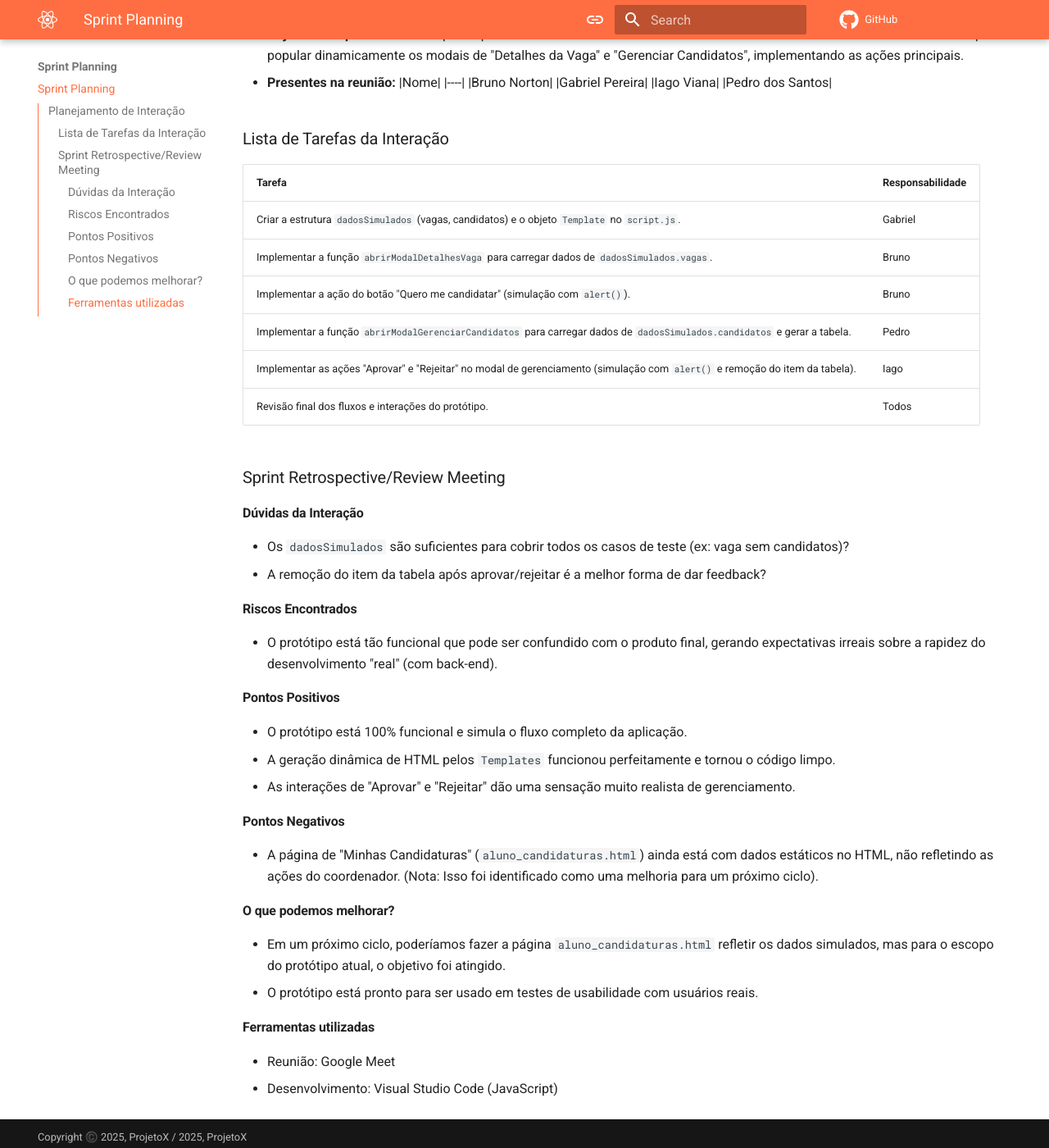
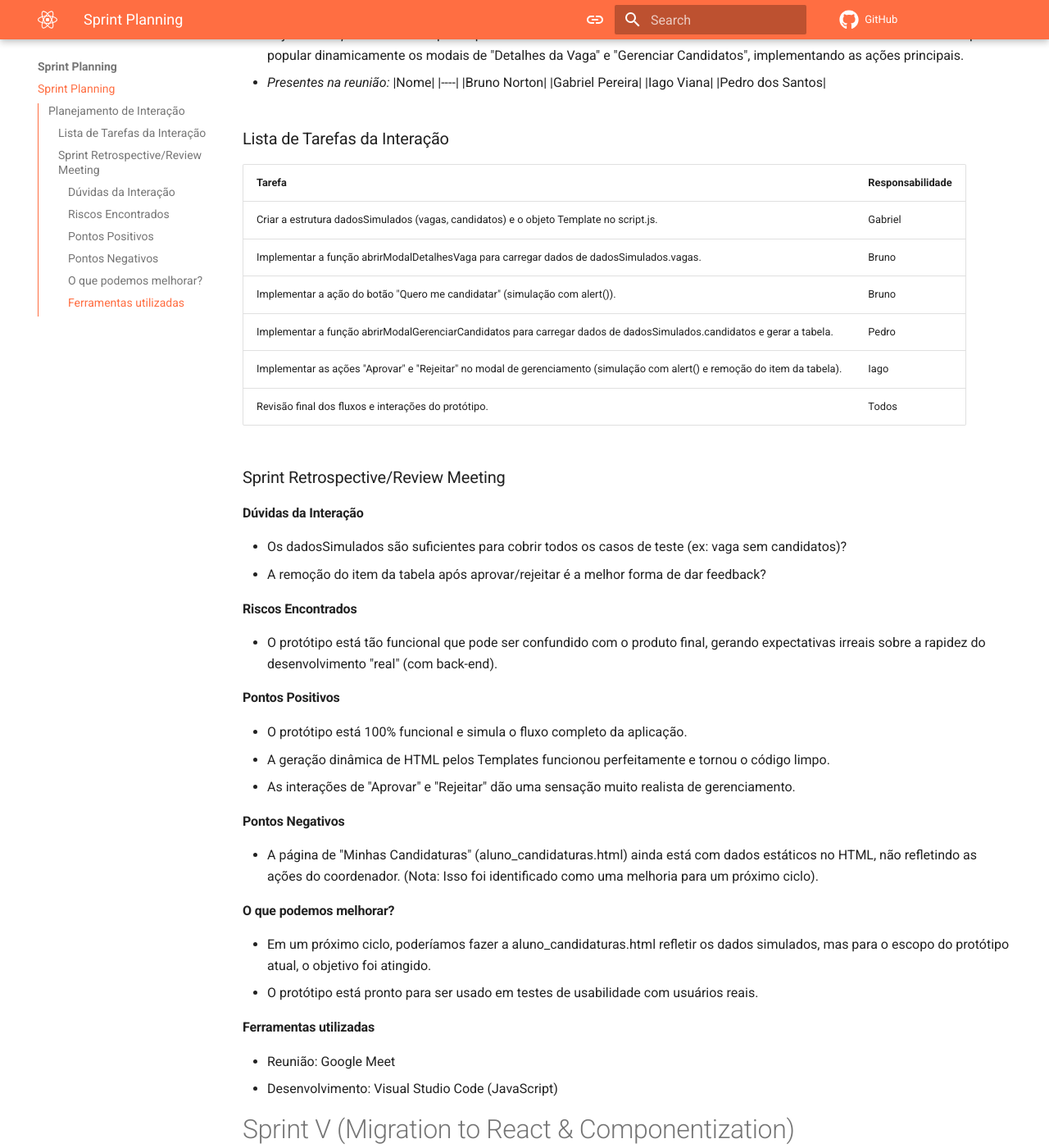
Before and after one commit to Projetos-de-Extensao/PFE_25.2_8002_I, an MkDocs documentation site: the page built from docs/_Sprint Planning/sprint.md, in a window 1280 px wide and 1400 px high, scrolled down 4801 px. Shown: the whole window at 82% size. Built offline with MkDocs 1.6.1 and Material for MkDocs 9.7.7, drawn with Linux system fonts in a browser that asks for light colours; comment, search, counter and statistics services are not loaded; some of the changed text lies outside the part shown.

Commit message:
sprint 5 completo

```diff
--- a/docs/_Sprint Planning/sprint.md
+++ b/docs/_Sprint Planning/sprint.md
@@ -9,9 +9,9 @@
 
 ## Planejamento de Interação
 
-* **Objetivo da Sprint:** Entender o problema, definir o escopo inicial e levantar os primeiros requisitos através da pesquisa com os usuários.
+* *Objetivo da Sprint:* Entender o problema, definir o escopo inicial e levantar os primeiros requisitos através da pesquisa com os usuários.
 
-* **Presentes na reunião:**
+* *Presentes na reunião:*
 |Nome|
 |----|
 |Bruno Norton|
@@ -68,9 +68,9 @@
 
 ## Planejamento de Interação
 
-* **Objetivo da Sprint:** Traduzir os requisitos e fluxos definidos em um protótipo estático (HTML/CSS), criando todas as telas necessárias para a navegação do aluno e do coordenador.
+* *Objetivo da Sprint:* Traduzir os requisitos e fluxos definidos em um protótipo estático (HTML/CSS), criando todas as telas necessárias para a navegação do aluno e do coordenador.
 
-* **Presentes na reunião:**
+* *Presentes na reunião:*
 |Nome|
 |----|
 |Bruno Norton|
@@ -82,11 +82,11 @@
 
 |Tarefa|Responsabilidade|
 |---|----|
-| Desenvolver a estrutura base do `style.css` (variáveis, layout, header, sidebar).| Gabriel|
-| Criar as telas de fluxo de entrada: `index.html`, `login_aluno.html`, `login_coord.html`.| Iago|
-| Desenvolver as telas estáticas do painel do Aluno (`aluno_vagas.html`, `aluno_candidaturas.html`, `aluno_perfil.html`).| Bruno|
-| Desenvolver as telas estáticas do painel do Coordenador (`coord_dashboard.html`, `coord_vagas.html`).| Pedro|
-| Estilizar componentes reutilizáveis (modais, tabelas, cards) no `style.css`.| Gabriel|
+| Desenvolver a estrutura base do style.css (variáveis, layout, header, sidebar).| Gabriel|
+| Criar as telas de fluxo de entrada: index.html, login_aluno.html, login_coord.html.| Iago|
+| Desenvolver as telas estáticas do painel do Aluno (aluno_vagas.html, aluno_candidaturas.html, aluno_perfil.html).| Bruno|
+| Desenvolver as telas estáticas do painel do Coordenador (coord_dashboard.html, coord_vagas.html).| Pedro|
+| Estilizar componentes reutilizáveis (modais, tabelas, cards) no style.css.| Gabriel|
 | Revisar e padronizar o HTML de todas as páginas.| Todos|
 
 ### Sprint Retrospective/Review Meeting
@@ -98,7 +98,7 @@
 
 #### Riscos Encontrados
 
-- O `style.css` pode ficar muito grande e difícil de manter se não for bem organizado desde o início.
+- O style.css pode ficar muito grande e difícil de manter se não for bem organizado desde o início.
 
 #### Pontos Positivos
 
@@ -126,9 +126,9 @@
 
 ## Planejamento de Interação
 
-* **Objetivo da Sprint:** Adicionar interatividade básica ao protótipo com JavaScript. Isso inclui simulação de login, navegação e a funcionalidade de modais simples e do formulário de perfil.
+* *Objetivo da Sprint:* Adicionar interatividade básica ao protótipo com JavaScript. Isso inclui simulação de login, navegação e a funcionalidade de modais simples e do formulário de perfil.
 
-* **Presentes na reunião:**
+* *Presentes na reunião:*
 |Nome|
 |----|
 |Bruno Norton|
@@ -140,28 +140,28 @@
 
 |Tarefa|Responsabilidade|
 |---|----|
-| Criar o `script.js` e a função helper `setupModal` para abrir/fechar modais.| Gabriel|
+| Criar o script.js e a função helper setupModal para abrir/fechar modais.| Gabriel|
 | Implementar a simulação de login (aluno e coordenador) com redirecionamento de página.| Bruno|
-| Conectar os modais de "Esqueci a Senha" e "Criar Conta" e simular o envio de formulário com `alert()`.| Pedro|
-| Implementar a lógica de "Editar Perfil" na página `aluno_perfil.html` (alternar `disabled` e texto do botão).| Iago|
-| Conectar o botão "Criar Nova Vaga" (`coord_dashboard.html` e `coord_vagas.html`) para abrir o modal.| Gabriel|
-| Simular a submissão do formulário "Criar Vaga" com `alert()` e fechar o modal.| Bruno|
+| Conectar os modais de "Esqueci a Senha" e "Criar Conta" e simular o envio de formulário com alert().| Pedro|
+| Implementar a lógica de "Editar Perfil" na página aluno_perfil.html (alternar disabled e texto do botão).| Iago|
+| Conectar o botão "Criar Nova Vaga" (coord_dashboard.html e coord_vagas.html) para abrir o modal.| Gabriel|
+| Simular a submissão do formulário "Criar Vaga" com alert() e fechar o modal.| Bruno|
 
 ### Sprint Retrospective/Review Meeting
 
 #### Dúvidas da Interação
 
 - A lógica de "Editar Perfil" está clara para o usuário (botão mudar de "Editar" para "Salvar")?
-- Estamos usando `alert()` demais? Quando devemos trocar por algo mais elegante?
+- Estamos usando alert() demais? Quando devemos trocar por algo mais elegante?
 
 #### Riscos Encontrados
 
-- O `script.js` pode crescer rapidamente e ficar desorganizado, misturando lógicas de páginas diferentes.
+- O script.js pode crescer rapidamente e ficar desorganizado, misturando lógicas de páginas diferentes.
 
 #### Pontos Positivos
 
 - O protótipo agora é navegável e interativo. Os fluxos de login e cadastro podem ser testados.
-- A função `setupModal` se provou muito útil e evitou repetição de código.
+- A função setupModal se provou muito útil e evitou repetição de código.
 - A funcionalidade de "Editar Perfil" (toggle) funciona muito bem.
 
 #### Pontos Negativos
@@ -171,7 +171,7 @@
 
 #### O que podemos melhorar?
 
-- Separar a lógica no `script.js` por "página" ou "contexto" (ex:lógica do painel do aluno,lógica de login).
+- Separar a lógica no script.js por "página" ou "contexto" (ex:lógica do painel do aluno,lógica de login).
 - Focar na próxima Sprint em popular os modais complexos com dados dinâmicos.
 
 #### Ferramentas utilizadas
@@ -185,9 +185,9 @@
 
 ## Planejamento de Interação
 
-* **Objetivo da Sprint:** Finalizar o protótipo funcional simulando um back-end. Isso envolve criar dados "mockados" e usá-los para popular dinamicamente os modais de "Detalhes da Vaga" e "Gerenciar Candidatos", implementando as ações principais.
+* *Objetivo da Sprint:* Finalizar o protótipo funcional simulando um back-end. Isso envolve criar dados "mockados" e usá-los para popular dinamicamente os modais de "Detalhes da Vaga" e "Gerenciar Candidatos", implementando as ações principais.
 
-* **Presentes na reunião:**
+* *Presentes na reunião:*
 |Nome|
 |----|
 |Bruno Norton|
@@ -199,18 +199,18 @@
 
 |Tarefa|Responsabilidade|
 |---|----|
-| Criar a estrutura `dadosSimulados` (vagas, candidatos) e o objeto `Template` no `script.js`.| Gabriel|
-| Implementar a função `abrirModalDetalhesVaga` para carregar dados de `dadosSimulados.vagas`.| Bruno|
-| Implementar a ação do botão "Quero me candidatar" (simulação com `alert()`).| Bruno|
-| Implementar a função `abrirModalGerenciarCandidatos` para carregar dados de `dadosSimulados.candidatos` e gerar a tabela.| Pedro|
-| Implementar as ações "Aprovar" e "Rejeitar" no modal de gerenciamento (simulação com `alert()` e remoção do item da tabela).| Iago|
+| Criar a estrutura dadosSimulados (vagas, candidatos) e o objeto Template no script.js.| Gabriel|
+| Implementar a função abrirModalDetalhesVaga para carregar dados de dadosSimulados.vagas.| Bruno|
+| Implementar a ação do botão "Quero me candidatar" (simulação com alert()).| Bruno|
+| Implementar a função abrirModalGerenciarCandidatos para carregar dados de dadosSimulados.candidatos e gerar a tabela.| Pedro|
+| Implementar as ações "Aprovar" e "Rejeitar" no modal de gerenciamento (simulação com alert() e remoção do item da tabela).| Iago|
 | Revisão final dos fluxos e interações do protótipo.| Todos|
 
 ### Sprint Retrospective/Review Meeting
 
 #### Dúvidas da Interação
 
-- Os `dadosSimulados` são suficientes para cobrir todos os casos de teste (ex: vaga sem candidatos)?
+- Os dadosSimulados são suficientes para cobrir todos os casos de teste (ex: vaga sem candidatos)?
 - A remoção do item da tabela após aprovar/rejeitar é a melhor forma de dar feedback?
 
 #### Riscos Encontrados
@@ -220,19 +220,87 @@
 #### Pontos Positivos
 
 - O protótipo está 100% funcional e simula o fluxo completo da aplicação.
-- A geração dinâmica de HTML pelos `Templates` funcionou perfeitamente e tornou o código limpo.
+- A geração dinâmica de HTML pelos Templates funcionou perfeitamente e tornou o código limpo.
 - As interações de "Aprovar" e "Rejeitar" dão uma sensação muito realista de gerenciamento.
 
 #### Pontos Negativos
 
-- A página de "Minhas Candidaturas" (`aluno_candidaturas.html`) ainda está com dados estáticos no HTML, não refletindo as ações do coordenador. (Nota: Isso foi identificado como uma melhoria para um próximo ciclo).
+- A página de "Minhas Candidaturas" (aluno_candidaturas.html) ainda está com dados estáticos no HTML, não refletindo as ações do coordenador. (Nota: Isso foi identificado como uma melhoria para um próximo ciclo).
 
 #### O que podemos melhorar?
 
-- Em um próximo ciclo, poderíamos fazer a página `aluno_candidaturas.html` refletir os dados simulados, mas para o escopo do protótipo atual, o objetivo foi atingido.
+- Em um próximo ciclo, poderíamos fazer a aluno_candidaturas.html refletir os dados simulados, mas para o escopo do protótipo atual, o objetivo foi atingido.
 - O protótipo está pronto para ser usado em testes de usabilidade com usuários reais.
 
 #### Ferramentas utilizadas
 
 - Reunião: Google Meet
 - Desenvolvimento: Visual Studio Code (JavaScript)
+
+# Sprint V (Migration to React & Componentization)
+
+> 17/10/2025 à 05/11/2025
+
+## Planejamento de Interação
+
+* *Objetivo da Sprint:* Migrar o protótipo estático (HTML/CSS/JS) para uma aplicação React. O foco é componentizar a UI, introduzir roteamento (react-router-dom) e gerenciar o estado local com useState, recriando a funcionalidade do protótipo JS.
+
+* *Presentes na reunião:*
+|Nome|
+|----|
+|Bruno Norton|
+|Gabriel Pereira|
+|Iago Viana|
+|Pedro dos Santos|
+
+### Lista de Tarefas da Interação
+
+|Tarefa|Responsabilidade|
+|---|----|
+| Configurar o ambiente do projeto React (ex: Vite) e instalar o react-router-dom.| Gabriel|
+| Criar o App.jsx e definir todas as rotas da aplicação (createBrowserRouter).| Gabriel|
+| Converter as páginas de login e seleção (index.html, login_*.html) em Pages React (IndexPage.jsx, LoginAlunoPage.jsx).| Iago|
+| Criar os AlunoLayout.jsx e CoordLayout.jsx usando <Outlet> e <Link> para navegação.| Pedro|
+| Converter as páginas internas do Aluno (aluno_*.html) em Pages filhas (AlunoVagasAbertas.jsx, AlunoCandidaturas.jsx, AlunoPerfil.jsx).| Bruno|
+| Converter as páginas internas do Coordenador (coord_*.html) em Pages filhas (CoordDashboard.jsx, CoordVagas.jsx).| Pedro|
+| Migrar os 'Templates' JS dos modais para Componentes React (VagaModal.jsx, CriarVagaModal.jsx, GerenciarCandidatosModal.jsx).| Iago|
+| Substituir a lógica imperativa do script.js (ex: toggle de perfil, abrir/fechar modal) por estado declarativo do React (useState).| Todos|
+| Mover os dadosSimulados para dentro dos componentes React (ex: DADOS_VAGAS em AlunoVagasAbertas.jsx).| Bruno|
+| Re-implementar as simulações de login e formulários com alert() e useNavigate.| Todos|
+
+### Sprint Retrospective/Review Meeting
+
+#### Dúvidas da Interação
+
+- Como vamos gerenciar o estado global (ex: o usuário logado) no futuro? O React Context é o próximo passo?
+- O style.css (para o VagaModal) e o index.css (global) podem causar confusão. Devemos unificá-los?
+
+#### Riscos Encontrados
+
+- A lógica de useState para múltiplos modais na mesma página (ex: LoginAlunoPage com Cadastro e Esqueci Senha) pode ficar complexa de gerenciar.
+- O "Prop drilling" (passar onClose para os modais) está simples agora, mas pode ser um problema se a aplicação crescer.
+
+#### Pontos Positivos
+
+- A aplicação está 100% componentizada. O reuso de código (Modais, Layouts) é excelente.
+- O roteamento com react-router-dom é limpo e torna a navegação instantânea.
+- O uso de useState para controlar filtros, modais e formulários é muito mais declarativo e fácil de manter do que o JS puro.
+- A estrutura de pastas (pages, components) está bem organizada.
+
+#### Pontos Negativos
+
+- A aplicação ainda depende de `alert()`s para simular ações de back-end.
+- Todos os dados (vagas, candidatos) ainda estão mocados dentro dos arquivos .jsx, não vêm de uma fonte externa.
+- Não há autenticação real ou rotas protegidas; qualquer um pode acessar /aluno/vagas diretamente pela URL.
+
+#### O que podemos melhorar?
+
+- A próxima Sprint deve focar em substituir todos os `alert()`s e dados mocados por integrações de API reais.
+- Implementar um gerenciador de estado global (ex: Context API) para autenticação.
+- Criar Rotas Protegidas que verifiquem se o usuário está logado antes de renderizar os Layouts.
+
+#### Ferramentas utilizadas
+
+- Reunião: Google Meet
+- Desenvolvimento: Visual Studio Code (React, JSX), Vite
+- Pacotes: react-router-dom
```
